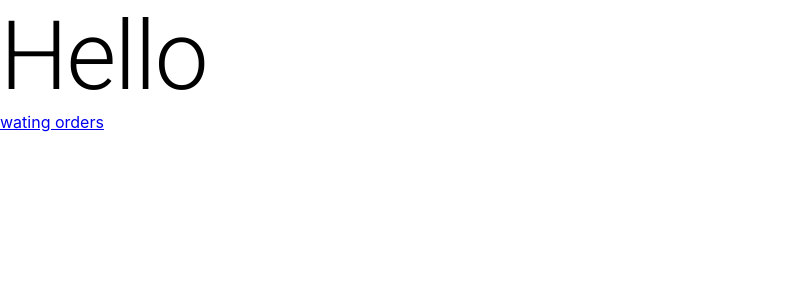
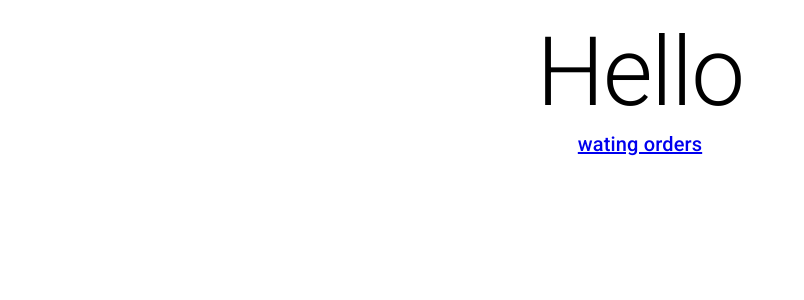
Before and after one commit to 1hakusai1/cloud-pos, a React (Create React App) app in the folder cloud-pos-front/: page /#/ in a window 1280 px wide. Shown: the top 300 px of the page, without its empty margins (0-804 px from the left). Built offline with nearby package versions, Linux system fonts and the light colour scheme.

Commit message:
レイアウトを調整(実験)

```diff
--- a/cloud-pos-front/src/page/Home.tsx
+++ b/cloud-pos-front/src/page/Home.tsx
@@ -1,11 +1,13 @@
-import { Typography } from "@mui/material"
+import { Grid, Typography } from "@mui/material"
 import { Link } from "react-router-dom"
 
 export const Home = () => {
     return (
         <>
-            <Typography variant="h1">Hello</Typography>
-            <Link to={"/waiting"}>wating orders</Link>
+            <Typography variant="h1" textAlign={"center"} sx={{ marginTop: 2 }}>Hello</Typography>
+            <Link to={"/waiting"}>
+                <Typography variant="h6" textAlign={"center"}>wating orders</Typography>
+            </Link>
         </>
     )
 }
```
